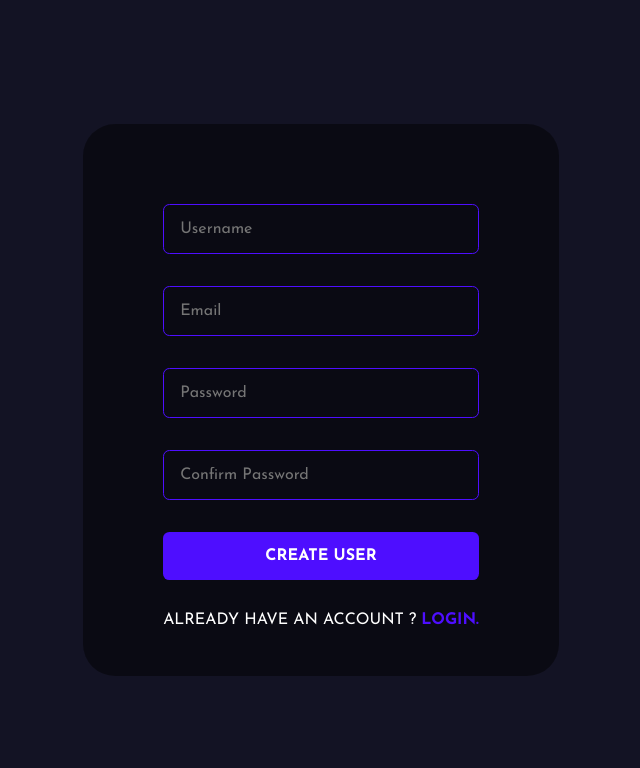
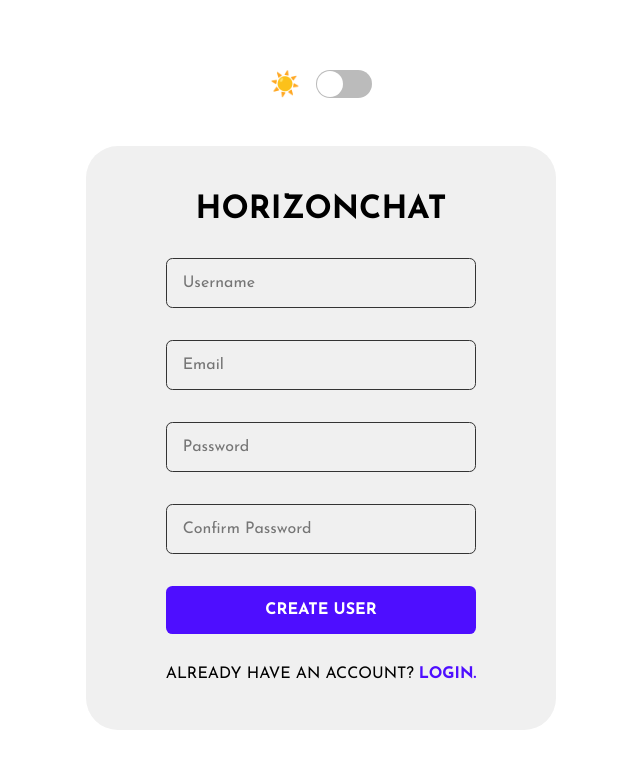
Before and after one commit to amriths04/horizon_chat_, a React (Create React App) app in the folder public/: page /register in a window 1280 px wide. Shown: the top 768 px of the page, without its empty margins (319-959 px from the left). Built offline with nearby package versions, Linux system fonts and the light colour scheme.

Commit message:
dark/light mode switch

```diff
--- a/public/src/App.js
+++ b/public/src/App.js
@@ -1,11 +1,15 @@
+// src/App.js
 import React from "react";
 import { BrowserRouter, Routes, Route } from "react-router-dom";
+import { ThemeProvider } from "./ThemeContext";
 import SetAvatar from "./components/SetAvatar";
 import Chat from "./pages/Chat";
 import Login from "./pages/Login";
 import Register from "./pages/Register";
+
 export default function App() {
   return (
+    <ThemeProvider>
       <BrowserRouter>
         <Routes>
           <Route path="/register" element={<Register />} />
@@ -14,5 +18,6 @@ export default function App() {
           <Route path="/" element={<Chat />} />
         </Routes>
       </BrowserRouter>
+    </ThemeProvider>
   );
 }
--- /dev/null
+++ b/public/src/ThemeContext.jsx
@@ -0,0 +1,20 @@
+import React, { createContext, useState, useContext } from "react";
+
+const ThemeContext = createContext();
+
+export const useTheme = () => useContext(ThemeContext);
+
+export const ThemeProvider = ({ children }) => {
+  const [theme, setTheme] = useState('light');
+
+  const toggleTheme = () => {
+    setTheme((prevTheme) => (prevTheme === 'light' ? 'dark' : 'light'));
+    document.body.style.backgroundColor = theme === 'light' ? '#042743' : 'white';
+  };
+
+  return (
+    <ThemeContext.Provider value={{ theme, toggleTheme }}>
+      {children}
+    </ThemeContext.Provider>
+  );
+};
--- a/public/src/components/ChatContainer.jsx
+++ b/public/src/components/ChatContainer.jsx
@@ -1,3 +1,4 @@
+// src/components/ChatContainer.jsx
 import React, { useState, useEffect, useRef } from "react";
 import styled from "styled-components";
 import ChatInput from "./ChatInput";
@@ -5,8 +6,10 @@ import Logout from "./Logout";
 import { v4 as uuidv4 } from "uuid";
 import axios from "axios";
 import { sendMessageRoute, recieveMessageRoute } from "../utils/APIRoutes";
+import { useTheme } from "../ThemeContext";
 
 export default function ChatContainer({ currentChat, socket }) {
+  const { theme } = useTheme();
   const [messages, setMessages] = useState([]);
   const scrollRef = useRef();
   const [arrivalMessage, setArrivalMessage] = useState(null);
@@ -70,7 +73,7 @@ export default function ChatContainer({ currentChat, socket }) {
   }, [messages]);
 
   return (
-    <Container>
+    <Container theme={theme}>
       <div className="chat-header">
         <div className="user-details">
           <div className="avatar">
@@ -112,69 +115,80 @@ const Container = styled.div`
   grid-template-rows: 10% 80% 10%;
   gap: 0.1rem;
   overflow: hidden;
-  @media screen and (min-width: 720px) and (max-width: 1080px) {
-    grid-template-rows: 15% 70% 15%;
-  }
+  background-color: ${({ theme }) => (theme === 'dark' ? '#1c1c1c' : '#f9f9f9')};
+
   .chat-header {
     display: flex;
     justify-content: space-between;
     align-items: center;
     padding: 0 2rem;
+    background-color: ${({ theme }) => (theme === 'dark' ? '#333' : '#ddd')};
+
     .user-details {
       display: flex;
       align-items: center;
       gap: 1rem;
+
       .avatar {
         img {
           height: 3rem;
         }
       }
+
       .username {
         h3 {
-          color: white;
+          color: ${({ theme }) => (theme === 'dark' ? 'white' : 'black')};
         }
       }
     }
   }
+
   .chat-messages {
     padding: 1rem 2rem;
     display: flex;
     flex-direction: column;
     gap: 1rem;
     overflow: auto;
+    background-color: ${({ theme }) => (theme === 'dark' ? '#2e2e2e' : '#ffffff')};
+
     &::-webkit-scrollbar {
       width: 0.2rem;
       &-thumb {
-        background-color: #ffffff39;
+        background-color: ${({ theme }) => (theme === 'dark' ? '#555' : '#ccc')};
         width: 0.1rem;
         border-radius: 1rem;
       }
     }
+
     .message {
       display: flex;
       align-items: center;
+
       .content {
         max-width: 40%;
         overflow-wrap: break-word;
         padding: 1rem;
         font-size: 1.1rem;
         border-radius: 1rem;
-        color: #d1d1d1;
+        color: ${({ theme }) => (theme === 'dark' ? '#d1d1d1' : '#333')};
+
         @media screen and (min-width: 720px) and (max-width: 1080px) {
           max-width: 70%;
         }
       }
     }
+
     .sended {
       justify-content: flex-end;
       .content {
-        background-color: #4f04ff21;
+        background-color: ${({ theme }) => (theme === 'dark' ? '#4f04ff21' : '#4f04ff40')};
       }
     }
+
     .recieved {
       justify-content: flex-start;
       .content {
-        background-color: #9900ff20;
+        background-color: ${({ theme }) => (theme === 'dark' ? '#9900ff20' : '#9900ff40')};
       }
     }
   }
--- a/public/src/components/Contacts.jsx
+++ b/public/src/components/Contacts.jsx
@@ -1,11 +1,15 @@
+// src/components/Contacts.jsx
 import React, { useState, useEffect } from "react";
 import styled from "styled-components";
 import Logo from "../assets/logo.svg";
+import { useTheme } from "../ThemeContext";
 
 export default function Contacts({ contacts, changeChat }) {
+  const { theme } = useTheme();
   const [currentUserName, setCurrentUserName] = useState(undefined);
   const [currentUserImage, setCurrentUserImage] = useState(undefined);
   const [currentSelected, setCurrentSelected] = useState(undefined);
+
   useEffect(async () => {
     const data = await JSON.parse(
       localStorage.getItem(process.env.REACT_APP_LOCALHOST_KEY)
@@ -13,14 +17,16 @@ export default function Contacts({ contacts, changeChat }) {
     setCurrentUserName(data.username);
     setCurrentUserImage(data.avatarImage);
   }, []);
+
   const changeCurrentChat = (index, contact) => {
     setCurrentSelected(index);
     changeChat(contact);
   };
+
   return (
     <>
-      {currentUserImage && currentUserImage && (
-        <Container>
+      {currentUserImage && (
+        <Container theme={theme}>
           <div className="brand">
             <img src={Logo} alt="logo" />
             <h3>Horizon Chat</h3>
@@ -64,40 +70,48 @@ export default function Contacts({ contacts, changeChat }) {
     </>
   );
 }
+
 const Container = styled.div`
   display: grid;
   grid-template-rows: 10% 75% 15%;
   overflow: hidden;
-  background-color: #080420;
+  background-color: ${({ theme }) => (theme === 'dark' ? '#0a0a2a' : '#f0f0f0')};
+
   .brand {
     display: flex;
     align-items: center;
     gap: 1rem;
     justify-content: center;
+
     img {
       height: 2rem;
     }
+
     h3 {
-      color: white;
+      color: ${({ theme }) => (theme === 'dark' ? 'white' : 'black')};
       text-transform: uppercase;
     }
   }
+
   .contacts {
     display: flex;
     flex-direction: column;
     align-items: center;
     overflow: auto;
     gap: 0.8rem;
+
     &::-webkit-scrollbar {
       width: 0.2rem;
+
       &-thumb {
-        background-color: #ffffff39;
+        background-color: ${({ theme }) => (theme === 'dark' ? '#555' : '#ccc')};
         width: 0.1rem;
         border-radius: 1rem;
       }
     }
+
     .contact {
-      background-color: #ffffff34;
+      background-color: ${({ theme }) => (theme === 'dark' ? '#333' : '#ddd')};
       min-height: 5rem;
       cursor: pointer;
       width: 90%;
@@ -107,41 +121,48 @@ const Container = styled.div`
       gap: 1rem;
       align-items: center;
       transition: 0.5s ease-in-out;
+
       .avatar {
         img {
           height: 3rem;
         }
       }
+
       .username {
         h3 {
-          color: white;
+          color: ${({ theme }) => (theme === 'dark' ? 'white' : 'black')};
         }
       }
     }
+
     .selected {
-      background-color: #9a86f3;
+      background-color: ${({ theme }) => (theme === 'dark' ? '#9a86f3' : '#8a2be2')};
     }
   }
 
   .current-user {
-    background-color: #0d0d30;
+    background-color: ${({ theme }) => (theme === 'dark' ? '#0d0d30' : '#f0f0f0')};
     display: flex;
     justify-content: center;
     align-items: center;
     gap: 2rem;
+
     .avatar {
       img {
         height: 4rem;
         max-inline-size: 100%;
       }
     }
+
     .username {
       h2 {
-        color: white;
+        color: ${({ theme }) => (theme === 'dark' ? 'white' : 'black')};
       }
     }
+
     @media screen and (min-width: 720px) and (max-width: 1080px) {
       gap: 0.5rem;
+
       .username {
         h2 {
           font-size: 1rem;
--- a/public/src/components/Welcome.jsx
+++ b/public/src/components/Welcome.jsx
@@ -1,17 +1,29 @@
+// src/components/Welcome.jsx
 import React, { useState, useEffect } from "react";
 import styled from "styled-components";
 import Robot from "../assets/robot.gif";
+import { useTheme } from "../ThemeContext";
+import Logout from "./Logout"; // Assuming Logout is a component you have
+
 export default function Welcome() {
   const [userName, setUserName] = useState("");
-  useEffect(async () => {
-    setUserName(
-      await JSON.parse(
+  const { theme } = useTheme(); // Get the current theme
+
+  useEffect(() => {
+    const fetchUserName = async () => {
+      const data = await JSON.parse(
         localStorage.getItem(process.env.REACT_APP_LOCALHOST_KEY)
-      ).username
-    );
+      );
+      setUserName(data.username);
+    };
+    fetchUserName();
   }, []);
+
   return (
-    <Container>
+    <Container theme={theme}>
+      <LogoutButton>
+        <Logout />
+      </LogoutButton>
       <img src={Robot} alt="" />
       <h1>
         Welcome, <span>{userName}!</span>
@@ -25,12 +37,36 @@ const Container = styled.div`
   display: flex;
   justify-content: center;
   align-items: center;
-  color: white;
   flex-direction: column;
+  color: ${({ theme }) => (theme === 'dark' ? 'white' : 'black')};
+  position: relative; /* Ensure the logout button can be positioned absolutely */
+
   img {
     height: 20rem;
   }
+
   span {
-    color: #4e0eff;
+    color: ${({ theme }) => (theme === 'dark' ? '#4e0eff' : '#4e0eff')};
+  }
+
+  h3 {
+    color: ${({ theme }) => (theme === 'dark' ? '#d3d3d3' : '#333')};
   }
 `;
+
+const LogoutButton = styled.div`
+  position: absolute;
+  top: 1rem; /* Adjust as needed */
+  right: 1rem; /* Adjust as needed */
+  background-color: ${({ theme }) => (theme === 'dark' ? '#333' : '#eee')};
+  border-radius: 50%;
+  padding: 0.5rem;
+  box-shadow: 0 0 5px ${({ theme }) => (theme === 'dark' ? '#000' : '#ccc')};
+  cursor: pointer;
+
+  svg {
+    width: 1.5rem; /* Adjust size as needed */
+    height: 1.5rem; /* Adjust size as needed */
+    color: ${({ theme }) => (theme === 'dark' ? 'white' : 'black')};
+  }
+`;
--- a/public/src/pages/Chat.jsx
+++ b/public/src/pages/Chat.jsx
@@ -1,3 +1,4 @@
+// src/pages/Chat.jsx
 import React, { useEffect, useState, useRef } from "react";
 import axios from "axios";
 import { useNavigate } from "react-router-dom";
@@ -7,6 +8,8 @@ import { allUsersRoute, host } from "../utils/APIRoutes";
 import ChatContainer from "../components/ChatContainer";
 import Contacts from "../components/Contacts";
 import Welcome from "../components/Welcome";
+import { useTheme } from "../ThemeContext";
+import Switch from "react-switch";
 
 export default function Chat() {
   const navigate = useNavigate();
@@ -14,7 +17,11 @@ export default function Chat() {
   const [contacts, setContacts] = useState([]);
   const [currentChat, setCurrentChat] = useState(undefined);
   const [currentUser, setCurrentUser] = useState(undefined);
-  useEffect(async () => {
+  const { theme, toggleTheme } = useTheme();
+  const [isDarkMode, setIsDarkMode] = useState(theme === 'dark');
+
+  useEffect(() => {
+    const checkUser = async () => {
       if (!localStorage.getItem(process.env.REACT_APP_LOCALHOST_KEY)) {
         navigate("/login");
       } else {
@@ -24,7 +31,10 @@ export default function Chat() {
           )
         );
       }
-  }, []);
+    };
+    checkUser();
+  }, [navigate]);
+
   useEffect(() => {
     if (currentUser) {
       socket.current = io(host);
@@ -32,7 +42,8 @@ export default function Chat() {
     }
   }, [currentUser]);
 
-  useEffect(async () => {
+  useEffect(() => {
+    const getContacts = async () => {
       if (currentUser) {
         if (currentUser.isAvatarImageSet) {
           const data = await axios.get(`${allUsersRoute}/${currentUser._id}`);
@@ -41,14 +52,33 @@ export default function Chat() {
           navigate("/setAvatar");
         }
       }
-  }, [currentUser]);
+    };
+    getContacts();
+  }, [currentUser, navigate]);
+
   const handleChatChange = (chat) => {
     setCurrentChat(chat);
   };
+
+  const handleThemeToggle = () => {
+    setIsDarkMode(!isDarkMode);
+    toggleTheme();
+  };
+
   return (
-    <>
-      <Container>
-        <div className="container">
+    <Container theme={theme}>
+      <div className="theme-toggle">
+        <span>{isDarkMode ? "🌙" : "☀️"}</span>
+        <Switch
+          onChange={handleThemeToggle}
+          checked={isDarkMode}
+          offColor="#bbb"
+          onColor="#000"
+          checkedIcon={false}
+          uncheckedIcon={false}
+        />
+      </div>
+      <div className="chat-wrapper">
         <Contacts contacts={contacts} changeChat={handleChatChange} />
         {currentChat === undefined ? (
           <Welcome />
@@ -57,7 +87,6 @@ export default function Chat() {
         )}
       </div>
     </Container>
-    </>
   );
 }
 
@@ -65,15 +94,33 @@ const Container = styled.div`
   height: 100vh;
   width: 100vw;
   display: flex;
-  flex-direction: column;
   justify-content: center;
-  gap: 1rem;
   align-items: center;
-  background-color: #131324;
-  .container {
-    height: 85vh;
-    width: 85vw;
-    background-color: #00000076;
+  background-color: ${({ theme }) => (theme === 'dark' ? '#131324' : 'white')};
+
+  .theme-toggle {
+    position: absolute;
+    top: 1rem;
+    right: 1rem;
+    display: flex;
+    align-items: center;
+    gap: 0.5rem;
+    background-color: ${({ theme }) => (theme === 'dark' ? '#1f1f1f' : '#e0e0e0')};
+    border-radius: 0.5rem;
+    padding: 0.5rem;
+    box-shadow: 0 0 5px ${({ theme }) => (theme === 'dark' ? '#000' : '#ccc')};
+    z-index: 10;
+
+    span {
+      font-size: 1.5rem;
+      color: ${({ theme }) => (theme === 'dark' ? 'white' : 'black')};
+    }
+  }
+
+  .chat-wrapper {
+    height: 95vh;
+    width: 95vw;
+    background-color: ${({ theme }) => (theme === 'dark' ? '#00000076' : '#f0f0f0')};
     display: grid;
     grid-template-columns: 25% 75%;
     @media screen and (min-width: 720px) and (max-width: 1080px) {
--- a/public/src/pages/Login.jsx
+++ b/public/src/pages/Login.jsx
@@ -1,15 +1,19 @@
+// src/pages/Login.jsx
 import React, { useState, useEffect } from "react";
 import axios from "axios";
 import styled from "styled-components";
 import { useNavigate, Link } from "react-router-dom";
-import Logo from "../assets/logo.svg";
 import { ToastContainer, toast } from "react-toastify";
 import "react-toastify/dist/ReactToastify.css";
 import { loginRoute } from "../utils/APIRoutes";
+import { useTheme } from "../ThemeContext";
+import Switch from "react-switch";
 
 export default function Login() {
   const navigate = useNavigate();
-  const [values, setValues] = useState({ username: "", password: "" });
+  const { theme, toggleTheme } = useTheme();
+  const [isDarkMode, setIsDarkMode] = useState(theme === 'dark');
+
   const toastOptions = {
     position: "bottom-right",
     autoClose: 8000,
@@ -17,11 +21,14 @@ export default function Login() {
     draggable: true,
     theme: "dark",
   };
+
+  const [values, setValues] = useState({ username: "", password: "" });
+
   useEffect(() => {
     if (localStorage.getItem(process.env.REACT_APP_LOCALHOST_KEY)) {
       navigate("/");
     }
-  }, []);
+  }, [navigate]);
 
   const handleChange = (event) => {
     setValues({ ...values, [event.target.name]: event.target.value });
@@ -29,11 +36,8 @@ export default function Login() {
 
   const validateForm = () => {
     const { username, password } = values;
-    if (username === "") {
-      toast.error("Email and Password is required.", toastOptions);
-      return false;
-    } else if (password === "") {
-      toast.error("Email and Password is required.", toastOptions);
+    if (username === "" || password === "") {
+      toast.error("Username and Password are required.", toastOptions);
       return false;
     }
     return true;
@@ -55,38 +59,50 @@ export default function Login() {
           process.env.REACT_APP_LOCALHOST_KEY,
           JSON.stringify(data.user)
         );
-
         navigate("/");
       }
     }
   };
 
+  const handleThemeToggle = () => {
+    setIsDarkMode(!isDarkMode);
+    toggleTheme();
+  };
+
   return (
     <>
-      <FormContainer>
-        <form action="" onSubmit={(event) => handleSubmit(event)}>
-
+      <FormContainer theme={theme}>
+        <div className="theme-toggle">
+          <span>{isDarkMode ? "🌙" : "☀️"}</span>
+          <Switch
+            onChange={handleThemeToggle}
+            checked={isDarkMode}
+            offColor="#bbb"
+            onColor="#000"
+            checkedIcon={false}
+            uncheckedIcon={false}
+          />
+        </div>
+        <form onSubmit={handleSubmit}>
           <div className="brand">
-            {/*<img src={Logo} alt="logo" />*/}
             <h1>HorizonChat</h1>
           </div>
-
           <input
             type="text"
             placeholder="Username"
             name="username"
-            onChange={(e) => handleChange(e)}
+            onChange={handleChange}
             min="3"
           />
           <input
             type="password"
             placeholder="Password"
             name="password"
-            onChange={(e) => handleChange(e)}
+            onChange={handleChange}
           />
           <button type="submit">Log In</button>
           <span>
-            Don't have an account ? <Link to="/register">Create One.</Link>
+            Don't have an account? <Link to="/register">Create One.</Link>
           </span>
         </form>
       </FormContainer>
@@ -103,17 +119,25 @@ const FormContainer = styled.div`
   justify-content: center;
   gap: 1rem;
   align-items: center;
-  background-color: #131324;
+  background-color: ${({ theme }) => (theme === 'dark' ? '#131324' : 'white')};
+
+  .theme-toggle {
+    display: flex;
+    align-items: center;
+    gap: 1rem;
+    margin-bottom: 2rem;
+    span {
+      font-size: 1.5rem;
+    }
+  }
+
   .brand {
     display: flex;
     align-items: center;
     gap: 1rem;
     justify-content: center;
-    img {
-      height: 5rem;
-    }
     h1 {
-      color: white;
+      color: ${({ theme }) => (theme === 'dark' ? 'white' : 'black')};
       text-transform: uppercase;
     }
   }
@@ -122,23 +146,25 @@ const FormContainer = styled.div`
     display: flex;
     flex-direction: column;
     gap: 2rem;
-    background-color: #00000076;
+    background-color: ${({ theme }) => (theme === 'dark' ? '#00000076' : '#f0f0f0')};
     border-radius: 2rem;
     padding: 5rem;
   }
+
   input {
     background-color: transparent;
     padding: 1rem;
-    border: 0.1rem solid #4e0eff;
+    border: 0.1rem solid ${({ theme }) => (theme === 'dark' ? '#4e0eff' : '#333')};
     border-radius: 0.4rem;
-    color: white;
+    color: ${({ theme }) => (theme === 'dark' ? 'white' : 'black')};
     width: 100%;
     font-size: 1rem;
     &:focus {
-      border: 0.1rem solid #997af0;
+      border: 0.1rem solid ${({ theme }) => (theme === 'dark' ? '#997af0' : '#333')};
       outline: none;
     }
   }
+
   button {
     background-color: #4e0eff;
     color: white;
@@ -153,8 +179,9 @@ const FormContainer = styled.div`
       background-color: #4e0eff;
     }
   }
+
   span {
-    color: white;
+    color: ${({ theme }) => (theme === 'dark' ? 'white' : 'black')};
     text-transform: uppercase;
     a {
       color: #4e0eff;
--- a/public/src/pages/Register.jsx
+++ b/public/src/pages/Register.jsx
@@ -1,14 +1,19 @@
+// src/pages/Register.jsx
 import React, { useState, useEffect } from "react";
 import axios from "axios";
 import styled from "styled-components";
 import { useNavigate, Link } from "react-router-dom";
-import Logo from "../assets/logo.svg";
 import { ToastContainer, toast } from "react-toastify";
 import "react-toastify/dist/ReactToastify.css";
 import { registerRoute } from "../utils/APIRoutes";
+import { useTheme } from "../ThemeContext";
+import Switch from "react-switch";
 
 export default function Register() {
   const navigate = useNavigate();
+  const { theme, toggleTheme } = useTheme();
+  const [isDarkMode, setIsDarkMode] = useState(theme === 'dark');
+
   const toastOptions = {
     position: "bottom-right",
     autoClose: 8000,
@@ -27,7 +32,7 @@ export default function Register() {
     if (localStorage.getItem(process.env.REACT_APP_LOCALHOST_KEY)) {
       navigate("/");
     }
-  }, []);
+  }, [navigate]);
 
   const handleChange = (event) => {
     setValues({ ...values, [event.target.name]: event.target.value });
@@ -84,41 +89,56 @@ export default function Register() {
     }
   };
 
+  const handleThemeToggle = () => {
+    setIsDarkMode(!isDarkMode);
+    toggleTheme();
+  };
+
   return (
     <>
-      <FormContainer>
-        <form action="" onSubmit={(event) => handleSubmit(event)}>
+      <FormContainer theme={theme}>
+        <div className="theme-toggle">
+          <span>{isDarkMode ? "🌙" : "☀️"}</span>
+          <Switch
+            onChange={handleThemeToggle}
+            checked={isDarkMode}
+            offColor="#bbb"
+            onColor="#000"
+            checkedIcon={false}
+            uncheckedIcon={false}
+          />
+        </div>
+        <form onSubmit={handleSubmit}>
           <div className="brand">
-            {/*<img src={Logo} alt="logo" />*/}
-          <h1></h1>
+            <h1>HorizonChat</h1>
           </div>
           <input
             type="text"
             placeholder="Username"
             name="username"
-            onChange={(e) => handleChange(e)}
+            onChange={handleChange}
           />
           <input
             type="email"
             placeholder="Email"
             name="email"
-            onChange={(e) => handleChange(e)}
+            onChange={handleChange}
           />
           <input
             type="password"
             placeholder="Password"
             name="password"
-            onChange={(e) => handleChange(e)}
+            onChange={handleChange}
           />
           <input
             type="password"
             placeholder="Confirm Password"
             name="confirmPassword"
-            onChange={(e) => handleChange(e)}
+            onChange={handleChange}
           />
           <button type="submit">Create User</button>
           <span>
-            Already have an account ? <Link to="/login">Login.</Link>
+            Already have an account? <Link to="/login">Login.</Link>
           </span>
         </form>
       </FormContainer>
@@ -135,17 +155,26 @@ const FormContainer = styled.div`
   justify-content: center;
   gap: 1rem;
   align-items: center;
-  background-color: #131324;
+  background-color: ${({ theme }) => (theme === 'dark' ? '#131324' : 'white')};
+
+  .theme-toggle {
+    display: flex;
+    align-items: center;
+
+    gap: 1rem;
+    margin-bottom: 2rem;
+    span {
+      font-size: 1.5rem;
+    }
+  }
+
   .brand {
     display: flex;
     align-items: center;
     gap: 1rem;
     justify-content: center;
-    img {
-      height: 5rem;
-    }
     h1 {
-      color: white;
+      color: ${({ theme }) => (theme === 'dark' ? 'white' : 'black')};
       text-transform: uppercase;
     }
   }
@@ -154,23 +183,25 @@ const FormContainer = styled.div`
     display: flex;
     flex-direction: column;
     gap: 2rem;
-    background-color: #00000076;
+    background-color: ${({ theme }) => (theme === 'dark' ? '#00000076' : '#f0f0f0')};
     border-radius: 2rem;
     padding: 3rem 5rem;
   }
+
   input {
     background-color: transparent;
     padding: 1rem;
-    border: 0.1rem solid #4e0eff;
+    border: 0.1rem solid ${({ theme }) => (theme === 'dark' ? '#4e0eff' : '#333')};
     border-radius: 0.4rem;
-    color: white;
+    color: ${({ theme }) => (theme === 'dark' ? 'white' : 'black')};
     width: 100%;
     font-size: 1rem;
     &:focus {
-      border: 0.1rem solid #997af0;
+      border: 0.1rem solid ${({ theme }) => (theme === 'dark' ? '#997af0' : '#333')};
       outline: none;
     }
   }
+
   button {
     background-color: #4e0eff;
     color: white;
@@ -185,8 +216,9 @@ const FormContainer = styled.div`
       background-color: #4e0eff;
     }
   }
+
   span {
-    color: white;
+    color: ${({ theme }) => (theme === 'dark' ? 'white' : 'black')};
     text-transform: uppercase;
     a {
       color: #4e0eff;
```
Also changed, not shown: public/src/components/Navbar.jsx (added, +43 -0 lines). Lines whose indentation alone changed are shown as unchanged.
